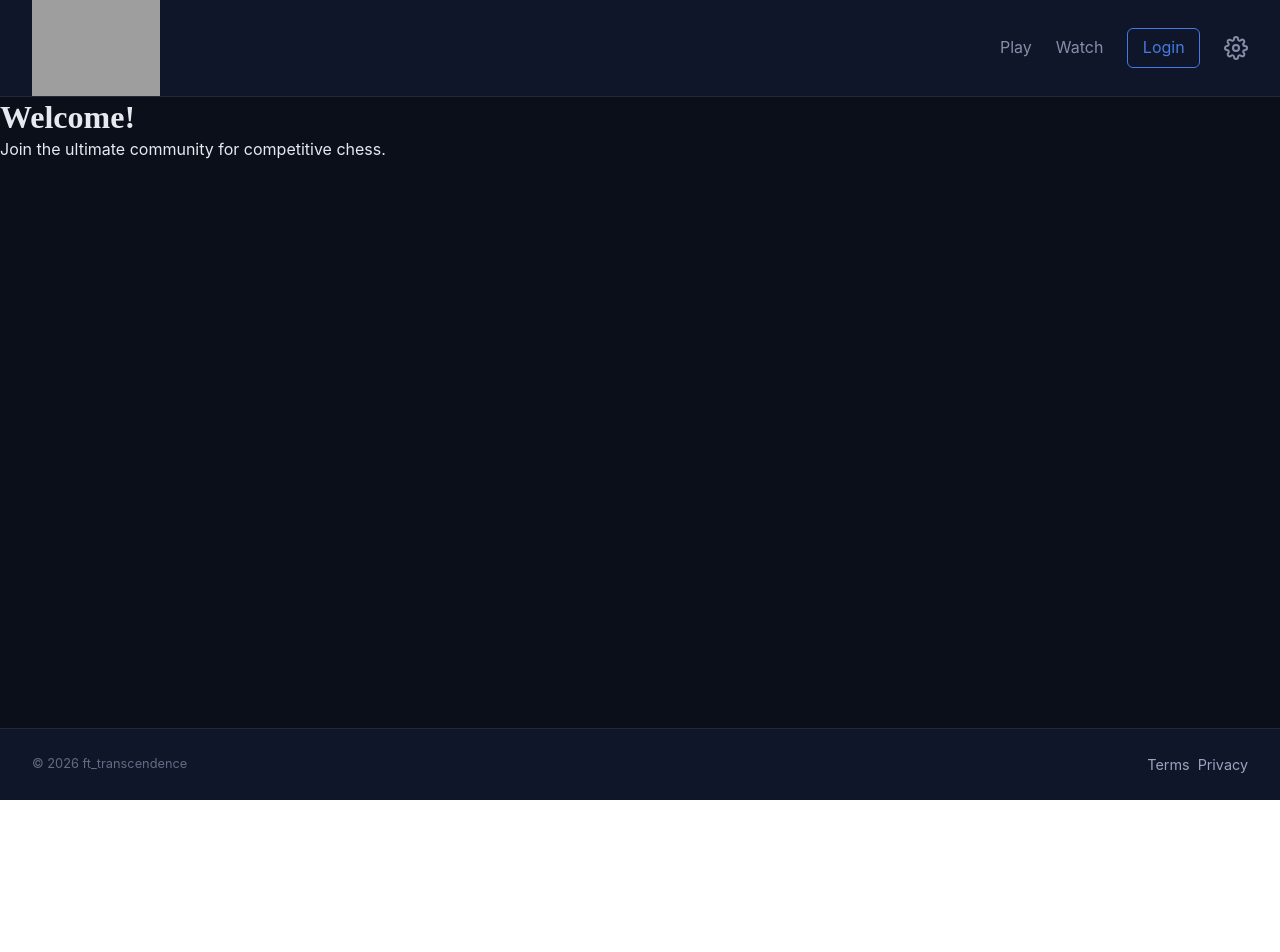
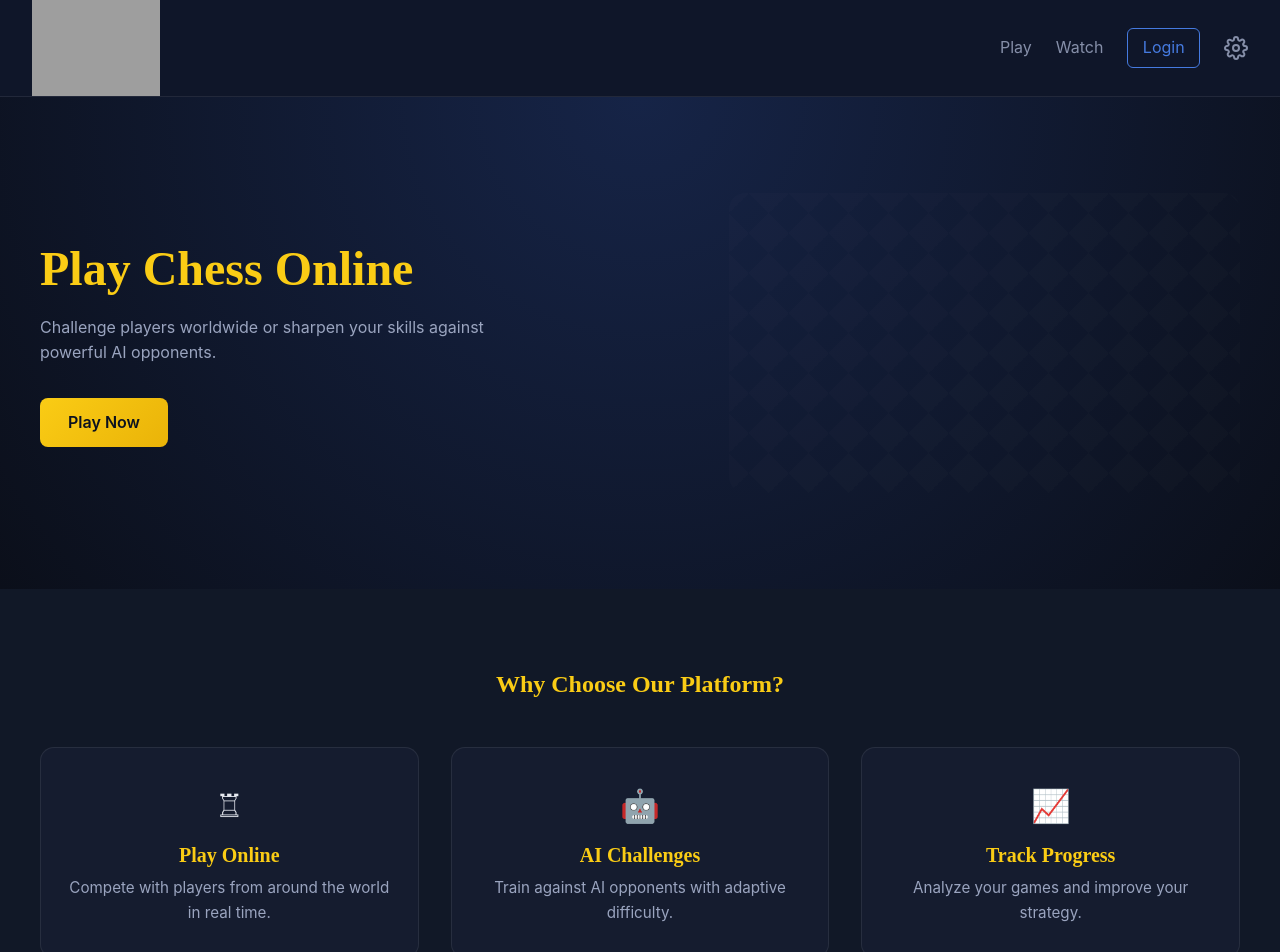
Before and after one commit to najat-motie/ft_transcendence, a React (Vite) app in the folder frontend/: page / in a window 1280 px wide. Shown: the top 952 px of the page. Before the commit the page ends 800 px from the top, so only its background shows below. Built offline with nearby package versions, Linux system fonts and the light colour scheme; grey boxes are pictures that could not be loaded.

Commit message:
feat: implement home page

```diff
--- a/frontend/src/pages/Home.jsx
+++ b/frontend/src/pages/Home.jsx
@@ -1,10 +1,63 @@
-function Home() {
+import { Link } from "react-router-dom";
+import "../styles/home.css";
+
+export default function Home() {
   return (
-    <main>
-      <h1>Welcome!</h1>
-      <p>Join the ultimate community for competitive chess.</p>
-    </main>
+    <>
+      <section className="intro">
+        <div className="container intro-layout">
+          <div className="intro-text">
+            <h1>Play Chess Online</h1>
+            <p>
+              Challenge players worldwide or sharpen your skills against
+              powerful AI opponents.
+            </p>
+
+            <div className="intro-actions link">
+              <Link to="/play">
+                Play Now
+              </Link>
+            </div>
+          </div>
+
+          <div className="intro-visual" />
+        </div>
+      </section>
+
+      <section className="features">
+        <div className="container">
+          <h2>Why Choose Our Platform?</h2>
+
+          <div className="features-layout">
+            <div className="feature-card">
+              <span className="icon">♖</span>
+              <h3>Play Online</h3>
+              <p>Compete with players from around the world in real time.</p>
+            </div>
+
+            <div className="feature-card">
+              <span className="icon">🤖</span>
+              <h3>AI Challenges</h3>
+              <p>Train against AI opponents with adaptive difficulty.</p>
+            </div>
+
+            <div className="feature-card">
+              <span className="icon">📈</span>
+              <h3>Track Progress</h3>
+              <p>Analyze your games and improve your strategy.</p>
+            </div>
+          </div>
+        </div>
+      </section>
+
+      <section className="join-section">
+        <div className="container link">
+          <h2>Ready to Make Your Move?</h2>
+          <Link to="/register">
+            Get Started
+          </Link>
+        </div>
+      </section>
+    </>
   );
 }
-
-export default Home;
--- a/frontend/src/styles/base.css
+++ b/frontend/src/styles/base.css
@@ -1,4 +1,4 @@
-/* 1. CSS Reset / Normalize */
+/* CSS Reset / Normalize */
 *,
 *::before,
 *::after {
@@ -7,7 +7,7 @@
   padding: 0;
 }
 
-/* 2. Document base */
+/* Document base */
 html {
   font-size: 100%;
   scroll-behavior: smooth;
@@ -30,7 +30,7 @@ html, body {
   width: 100%;
 }
 
-/* 3. Media defaults */
+/* Media defaults */
 img,
 picture,
 video,
@@ -40,7 +40,7 @@ svg {
   max-width: 100%;
 }
 
-/* 4. Typography base */
+/* Typography base */
 h1,
 h2,
 h3,
@@ -60,7 +60,7 @@ h3 { font-size: 1.25rem; }
   color: var(--color-text);
 } */
 
-/* 5. Links */
+/* Links */
 a {
   color: var(--color-primary);
   text-decoration: none;
@@ -70,7 +70,7 @@ a:hover {
   text-decoration: underline;
 }
 
-/* 6. Buttons (base only, not component styling) */
+/* Buttons (base only, not component styling) */
 button {
   font-family: inherit;
   font-size: inherit;
@@ -79,7 +79,7 @@ button {
   background: none;
 }
 
-/* 7. Forms */
+/* Forms */
 input,
 textarea,
 select {
@@ -87,8 +87,18 @@ select {
   font-size: inherit;
 }
 
-/* 8. Accessibility: focus styles */
+/* Accessibility: focus styles */
 :focus-visible {
   outline: 2px solid var(--color-primary);
   outline-offset: 2px;
 }
+
+.container {
+  max-width: 1200px;
+  margin: 0 auto;
+  padding: 0 var(--space-6);
+}
+
+* {
+  transition: color 0.15s ease, background-color 0.15s ease;
+}
--- /dev/null
+++ b/frontend/src/styles/home.css
@@ -0,0 +1,130 @@
+/* Section 1 */
+.intro {
+    background: radial-gradient(circle at top, #162447, #0b0f1a);
+    padding: 96px 0;
+}
+
+.intro-layout {
+    display: grid;
+    grid-template-columns: 1.1fr 0.9fr;
+    align-items: center;
+    gap: 64px;
+}
+
+.intro-text h1 {
+    font-size: 3rem;
+    color: var(--color-secondary);
+    margin-bottom: 16px;
+}
+
+.intro-text p {
+    max-width: 480px;
+    color: var(--text-muted);
+    margin-bottom: 32px;
+}
+
+.intro-actions {
+    display: flex;
+    gap: 16px;
+}
+
+.link {
+    color: var(--color-primary);
+}
+
+.link a {
+    padding: 0.75rem 1.75rem;
+    border-radius: 8px;
+    background: linear-gradient(135deg, #facc15, #eab308);
+    color: #0b1220;
+    font-weight: 600;
+}
+
+.link a:hover {
+    text-decoration: none;
+}
+
+/* subtle chess texture */
+.intro-visual {
+    height: 300px;
+    border-radius: 16px;
+    background:
+        linear-gradient(45deg, rgba(255,255,255,0.05) 25%, transparent 25%),
+        linear-gradient(-45deg, rgba(255,255,255,0.05) 25%, transparent 25%),
+        linear-gradient(45deg, transparent 75%, rgba(255,255,255,0.05) 75%),
+        linear-gradient(-45deg, transparent 75%, rgba(255,255,255,0.05) 75%);
+    background-size: 40px 40px;
+    opacity: 0.25;
+}
+
+/* Section 2 */
+.features {
+    background-color: var(--bg-surface);
+    padding: 80px 0;
+}
+
+.features h2 {
+    text-align: center;
+    color: var(--color-secondary);
+    margin-bottom: 48px;
+}
+
+.features-layout {
+    display: grid;
+    grid-template-columns: repeat(3, 1fr);
+    gap: 32px;
+}
+
+.feature-card {
+    background-color: var(--bg-elevated);
+    border: 1px solid var(--border-soft);
+    border-radius: 14px;
+    padding: 32px 24px;
+    text-align: center;
+    transition: transform 0.2s ease, box-shadow 0.2s ease;
+}
+
+.feature-card:hover {
+    transform: translateY(-6px);
+    box-shadow: 0 14px 32px rgba(0, 0, 0, 0.45);
+}
+
+.feature-card .icon {
+    font-size: 2rem;
+    margin-bottom: 12px;
+    display: block;
+}
+
+.feature-card h3 {
+    color: var(--color-secondary);
+    margin-bottom: 8px;
+}
+
+.feature-card p {
+    font-size: 0.95rem;
+    color: var(--text-muted);
+}
+
+/* Section 3 */
+.join-section {
+    background: linear-gradient(180deg, var(--bg-surface), var(--bg-main));
+    padding: 96px 0;
+    text-align: center;
+}
+
+.join-section h2 {
+    color: var(--color-secondary);
+    margin-bottom: 32px;
+}
+
+/* responsive */
+@media (max-width: 900px) {
+    .intro-grid {
+        grid-template-columns: 1fr;
+        gap: 48px;
+    }
+
+    .features-grid {
+        grid-template-columns: 1fr;
+    }
+}
--- a/frontend/src/styles/variables.css
+++ b/frontend/src/styles/variables.css
@@ -5,17 +5,20 @@
     --color-bg: #ffffff;
     --color-text: #111827;
     --color-muted: #6b7280;
+    --text-main: #e6e9f0;
     --text-muted: #9aa4bf;
     --border-soft: rgba(255, 255, 255, 0.08);
     --bg-header: #0f1629;
     --bg-main: #0b0f1a;
+    --bg-surface: #111827;
+    --bg-elevated: #151c2f;
     --bg-footer: #0f1629;
     --text-main: #e6e9f0;
     --accent: #4f8cff;
     --accent-hover: #3a6fd8;
 }
 
-  /* typography */
+/* typography */
 :root {
     --font-sans: 'Inter', sans-serif;
     --font-heading: 'Roboto Slab', serif;
```
